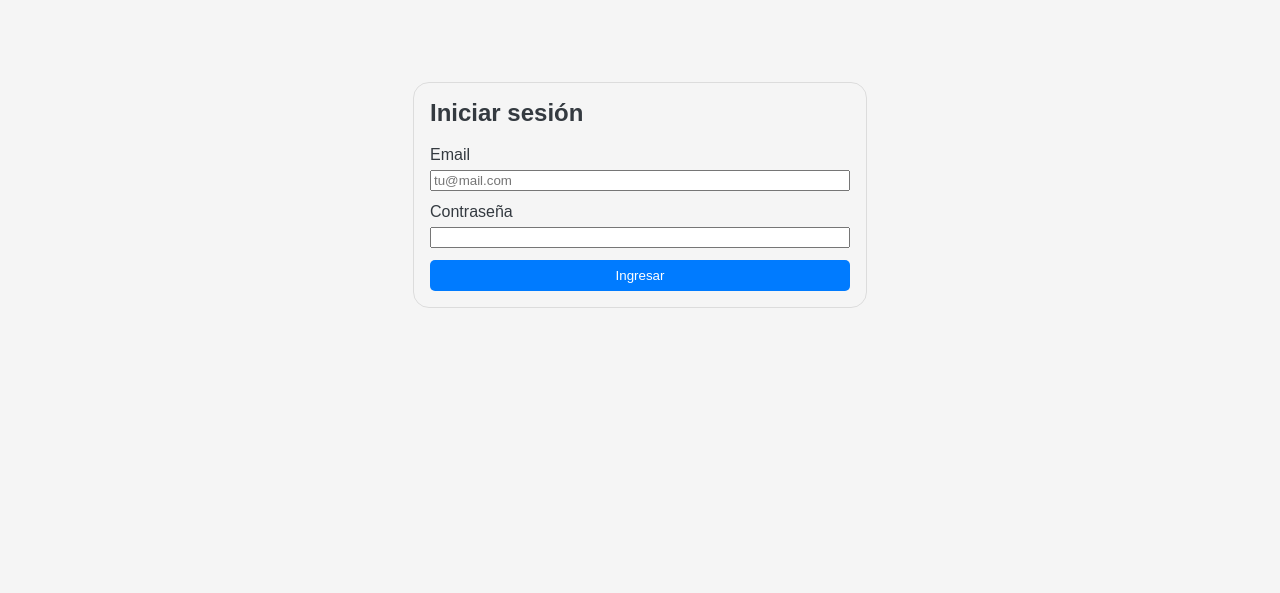
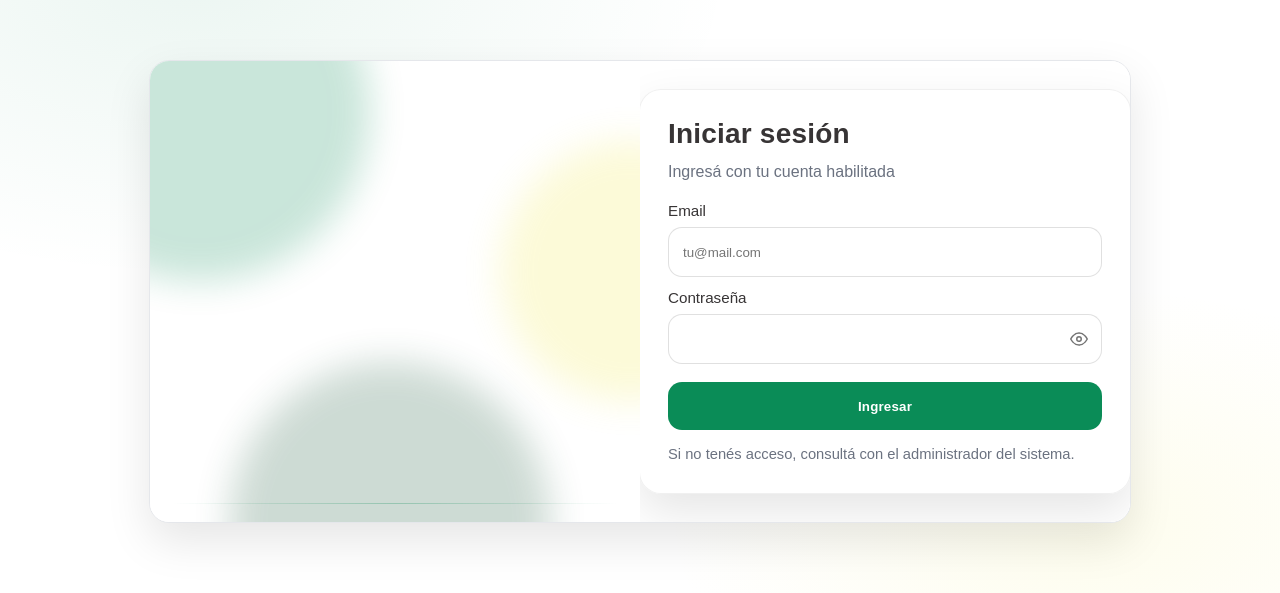
Before and after one commit to Juaanx7/LaCoope, a React (Vite) app: page /login in a window 1280 px wide. Shown: the part 101-694 px from the top of the page. Built offline with nearby package versions, Linux system fonts and the light colour scheme.

Commit message:
implementacion de estilos para login

```diff
--- a/package.json
+++ b/package.json
@@ -33,6 +33,7 @@
     "react-chartjs-2": "^5.3.0",
     "react-datepicker": "^8.5.0",
     "react-dom": "^19.0.0",
+    "react-icons": "^5.5.0",
     "react-router-dom": "^7.1.5",
     "sass": "^1.84.0"
   },
--- a/src/main.jsx
+++ b/src/main.jsx
@@ -4,6 +4,7 @@ import ReactDOM from "react-dom/client";
 import App from "./App.jsx";
 import { AreaProvider } from "./context/AreaContext.jsx";
 import { AuthProvider } from "./context/AuthContext.jsx";
+import "./styles/tokens.scss";
 
 ReactDOM.createRoot(document.getElementById("root")).render(
   <React.StrictMode>
--- a/src/pages/Login.jsx
+++ b/src/pages/Login.jsx
@@ -1,6 +1,9 @@
 import { useState } from "react";
 import { useNavigate } from "react-router-dom";
 import { useAuth } from "../context/AuthContext";
+import logoCoope from "../assets/logo-coope.png";
+import "../styles/login.scss";
+import { FiEye, FiEyeOff } from "react-icons/fi";
 
 export default function Login() {
   const { login } = useAuth();
@@ -19,37 +22,100 @@ export default function Login() {
       await login(email, password);
       navigate("/", { replace: true });
     } catch (e) {
-      setError(e.message || "Error");
+      setError(e?.message || "Error al iniciar sesión");
     } finally {
       setSaving(false);
     }
   };
 
+  const [showPass, setShowPass] = useState(false);
+
   return (
-    <div style={{ minHeight: "70vh", display: "grid", placeItems: "center", padding: 16 }}>
-      <form onSubmit={onSubmit} style={{ width: "min(420px, 100%)", border: "1px solid rgba(0,0,0,.1)", borderRadius: 16, padding: 16 }}>
-        <h2 style={{ marginTop: 0 }}>Iniciar sesión</h2>
+    <div className="login">
+      <div className="login__shell">
+        {/* Panel izquierdo (desktop) */}
+        <aside className="login__left" aria-hidden="true">
+          <div className="login__abstract">
+            <span className="blob blob--1" />
+            <span className="blob blob--2" />
+            <span className="blob blob--3" />
+            <span className="line" />
+          </div>
+
+          <div className="login__leftContent">
+            <img className="login__logo" src={logoCoope} alt="La Coope" />
+            <h1 className="login__brandTitle">CoopeWeb</h1>
+            <p className="login__brandText">
+              Acceso al sistema interno de gestión.
+            </p>
+          </div>
+        </aside>
+
+        {/* Formulario */}
+        <main className="login__right">
+          <form className="login__card" onSubmit={onSubmit}>
+            <div className="login__cardHead">
+              {/* En mobile mostramos logo arriba */}
+              <img className="login__logo login__logo--mobile" src={logoCoope} alt="La Coope" />
+              <h2 className="login__title">Iniciar sesión</h2>
+              <p className="login__subtitle">Ingresá con tu cuenta habilitada</p>
+            </div>
 
             {error ? (
-          <div style={{ background: "rgba(220,53,69,.10)", border: "1px solid rgba(220,53,69,.25)", padding: 10, borderRadius: 12, marginBottom: 12 }}>
+              <div className="login__alert" role="alert">
                 {error}
               </div>
             ) : null}
 
-        <label style={{ display: "grid", gap: 6, marginBottom: 12 }}>
+            <label className="login__label">
               Email
-          <input value={email} onChange={(e) => setEmail(e.target.value)} placeholder="tu@mail.com" />
+              <input
+                className="login__input"
+                value={email}
+                onChange={(e) => setEmail(e.target.value)}
+                placeholder="tu@mail.com"
+                autoComplete="email"
+                required
+              />
             </label>
 
-        <label style={{ display: "grid", gap: 6, marginBottom: 12 }}>
+            <label className="login__label">
               Contraseña
-          <input type="password" value={password} onChange={(e) => setPassword(e.target.value)} />
+              <div className="login__inputWrap">
+                <input
+                  className="login__input login__input--withBtn"
+                  type={showPass ? "text" : "password"}   // ✅ visible cuando showPass = true
+                  value={password}
+                  onChange={(e) => setPassword(e.target.value)}
+                  autoComplete="current-password"
+                  required
+                />
+
+                <button
+                  type="button"
+                  className="login__inputBtn"
+                  onClick={() => setShowPass((v) => !v)}
+                  aria-label={showPass ? "Ocultar contraseña" : "Mostrar contraseña"}
+                >
+                  {/* ✅ icono coherente:
+                      si showPass=true (se ve), mostramos el ojo tachado para "ocultar"
+                      si showPass=false (no se ve), mostramos el ojo normal para "mostrar"
+                  */}
+                  {showPass ? <FiEyeOff size={18} /> : <FiEye size={18} />}
+                </button>
+              </div>
             </label>
 
-        <button disabled={saving} className="btn btn-primary" type="submit" style={{ width: "100%" }}>
+            <button className="login__btn" disabled={saving} type="submit">
               {saving ? "Ingresando…" : "Ingresar"}
             </button>
+
+            <p className="login__help">
+              Si no tenés acceso, consultá con el administrador del sistema.
+            </p>
           </form>
+        </main>
+      </div>
     </div>
   );
 }
--- /dev/null
+++ b/src/styles/login.scss
@@ -0,0 +1,319 @@
+/* Login layout */
+.login {
+  min-height: calc(100vh - 64px);
+  display: grid;
+  place-items: center;
+  padding: 24px;
+  background:
+    radial-gradient(900px 500px at 15% 10%, rgba(10, 140, 87, .08), transparent 60%),
+    radial-gradient(700px 400px at 85% 80%, rgba(242, 233, 79, .10), transparent 60%),
+    var(--bg);
+}
+
+.login__shell {
+  width: min(980px, 100%);
+  display: grid;
+  grid-template-columns: 1fr 1fr;
+  border-radius: var(--radius-lg);
+  overflow: hidden;
+  border: 1px solid var(--border);
+  box-shadow: var(--shadow-md);
+  background: var(--surface);
+}
+
+/* Panel izquierdo */
+.login__left {
+  position: relative;
+  padding: 40px;
+  background: #fff;
+  display: flex;
+  align-items: center;
+  justify-content: center;
+  z-index: 2;
+  max-width: 420px;
+  flex-direction: column;
+  gap: 18px;
+  text-align: center;
+}
+
+.login__leftContent {
+  position: relative;
+  z-index: 2;
+  max-width: 420px;
+  display: flex;
+  flex-direction: column;
+  gap: 18px;
+}
+
+.login__logo {
+  width: min(280px, 100%);
+  height: auto;
+  display: block;
+  margin: 0 auto;
+}
+
+.login__brandTitle {
+  margin: 0;
+  color: var(--text);
+  font-size: 1.85rem;
+  letter-spacing: .2px;
+}
+
+.login__brandText {
+  margin: 0;
+  color: var(--muted);
+  line-height: 1.6;
+  font-size: 1rem;
+}
+
+/* Abstract background */
+.login__abstract {
+  position: absolute;
+  inset: 0;
+  overflow: hidden;
+  z-index: 1;
+}
+
+.blob {
+  position: absolute;
+  border-radius: 999px;
+  filter: blur(18px);
+  opacity: .22;
+  animation: float 9s ease-in-out infinite;
+}
+
+.blob--1 {
+  width: 340px;
+  height: 340px;
+  left: -120px;
+  top: -120px;
+  background: var(--primary);
+}
+
+.blob--2 {
+  width: 260px;
+  height: 260px;
+  right: -120px;
+  top: 80px;
+  background: var(--accent);
+  animation-duration: 11s;
+}
+
+.blob--3 {
+  width: 320px;
+  height: 320px;
+  left: 80px;
+  bottom: -160px;
+  background: var(--primary-dark);
+  animation-duration: 13s;
+}
+
+.line {
+  position: absolute;
+  left: 22px;
+  right: 22px;
+  bottom: 18px;
+  height: 1px;
+  background: linear-gradient(
+    90deg,
+    transparent,
+    rgba(10, 140, 87, .35),
+    transparent
+  );
+  opacity: .8;
+}
+
+@keyframes float {
+  0%, 100% { transform: translate3d(0,0,0); }
+  50% { transform: translate3d(0,-10px,0); }
+}
+
+/* Panel derecho */
+.login__right {
+  display: grid;
+  place-items: center;
+  padding: 28px;
+  background: var(--bg);
+}
+
+.login__card {
+  width: min(440px, 100%);
+  padding: 28px;
+  border-radius: 22px;
+  background: rgba(255,255,255,.92);
+  border: 1px solid rgba(0,0,0,.06);
+  box-shadow: 0 18px 45px rgba(0,0,0,.10);
+  backdrop-filter: blur(6px);
+}
+
+.login__cardHead {
+  margin-bottom: 18px;
+}
+
+.login__title {
+  margin: 0;
+  color: var(--text);
+  font-size: 1.75rem;
+  letter-spacing: .2px;
+}
+
+.login__subtitle {
+  margin: 10px 0 0 0;
+  color: var(--muted);
+  line-height: 1.5;
+}
+
+.login__alert {
+  margin: 14px 0;
+  padding: 12px;
+  border-radius: var(--radius-md);
+  border: 1px solid rgba(220, 53, 69, .25);
+  background: rgba(220, 53, 69, .10);
+  color: #b42318;
+}
+
+.login__label {
+  display: grid;
+  gap: 8px;
+  margin-top: 12px;
+  color: var(--text);
+  font-size: .95rem;
+}
+
+.login__input {
+  height: 48px;
+  padding: 0 14px;
+  border-radius: 14px;
+  border: 1px solid rgba(0,0,0,.12);
+  outline: none;
+  background: #fff;
+  transition: box-shadow .15s ease, border-color .15s ease, transform .05s ease;
+}
+
+.login__input:focus {
+  border-color: rgba(10, 140, 87, .55);
+  box-shadow: 0 0 0 4px rgba(10, 140, 87, .12);
+}
+
+.login__btn {
+  margin-top: 18px;
+  width: 100%;
+  height: 48px;
+  border: none;
+  border-radius: 14px;
+  background: var(--primary);
+  color: #fff;
+  font-weight: 800;
+  letter-spacing: .2px;
+  cursor: pointer;
+  transition: transform .05s ease, filter .15s ease;
+}
+
+.login__btn:hover { filter: brightness(.98); }
+.login__btn:active { transform: scale(.99); }
+.login__btn:disabled { opacity: .7; cursor: not-allowed; }
+
+.login__help {
+  margin: 14px 0 0 0;
+  color: var(--muted);
+  font-size: .92rem;
+  line-height: 1.4;
+}
+
+.login__inputWrap {
+  position: relative;
+  display: flex;
+  align-items: center;
+  width: 100%;
+}
+
+.login__input--withBtn {
+  width: 100%;
+  padding-right: 52px;
+}
+
+.login__inputBtn {
+  position: absolute;
+  right: 10px;
+  top: 50%;
+  transform: translateY(-50%);
+  width: 38px;
+  height: 38px;
+  border-radius: 10px;
+  border: none;
+  background: transparent;
+  color: rgba(0,0,0,.55);
+  display: grid;
+  place-items: center;
+  cursor: pointer;
+  transition: background .15s ease, color .15s ease, transform .05s ease;
+}
+
+.login__inputBtn:hover {
+  background: rgba(0,0,0,.05);
+  color: var(--primary);
+}
+
+.login__inputBtn:active {
+  transform: translateY(-50%) scale(.95);
+}
+
+.login__shell {
+  /* lo que ya tenías */
+  /* ... */
+
+  /* NUEVO: entrada suave */
+  animation: shellIn .45s ease-out both;
+}
+
+.login__leftContent {
+  animation: fadeUp .55s ease-out .08s both;
+}
+
+.login__card {
+  animation: fadeUp .55s ease-out .14s both;
+}
+
+@keyframes shellIn {
+  from { opacity: 0; transform: translateY(10px) scale(.99); }
+  to   { opacity: 1; transform: translateY(0) scale(1); }
+}
+
+@keyframes fadeUp {
+  from { opacity: 0; transform: translateY(10px); }
+  to   { opacity: 1; transform: translateY(0); }
+}
+
+@media (prefers-reduced-motion: reduce) {
+  .login__shell,
+  .login__leftContent,
+  .login__card,
+  .blob {
+    animation: none !important;
+  }
+}
+
+/* Mobile */
+.login__logo--mobile {
+  display: none;
+  width: 220px;
+  margin: 0 auto 10px;
+}
+
+@media (max-width: 900px) {
+  .login__shell {
+    grid-template-columns: 1fr;
+  }
+
+  .login__left {
+    display: none; /* ocultamos panel izquierdo en mobile */
+  }
+
+  .login__right {
+    padding: 18px;
+  }
+
+  .login__logo--mobile {
+    display: block;
+  }
+}
--- /dev/null
+++ b/src/styles/tokens.scss
@@ -0,0 +1,20 @@
+:root {
+  /* Base */
+  --bg: #ffffff;
+  --surface: #ffffff;
+  --text: #373435;
+  --muted: #6b7280;
+  --border: #e5e7eb;
+
+  /* Brand */
+  --primary: #0A8C57;
+  --primary-dark: #1F5B3D;
+  --accent: #F2E94F;
+
+  /* UI */
+  --radius-lg: 20px;
+  --radius-md: 14px;
+
+  --shadow-sm: 0 8px 20px rgba(0,0,0,.08);
+  --shadow-md: 0 18px 45px rgba(0,0,0,.10);
+}
```
Also changed, not shown: src/assets/logo-coope.png (added), 1 other file (tests, documents, lock files or other folders). Lines whose indentation alone changed are shown as unchanged.
